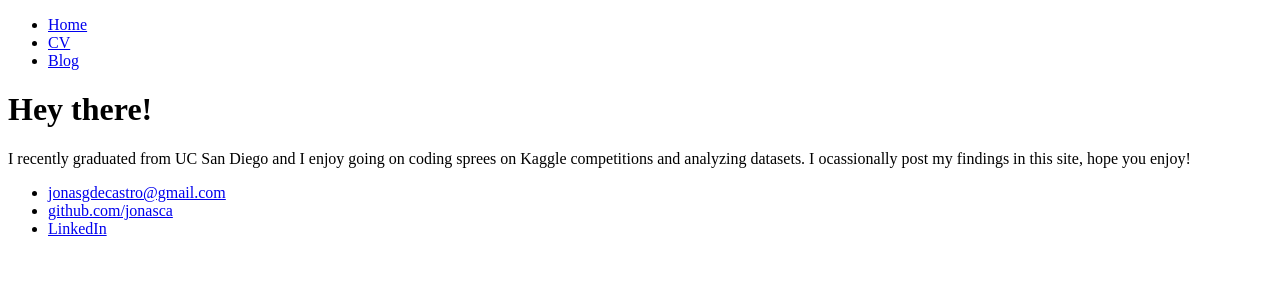
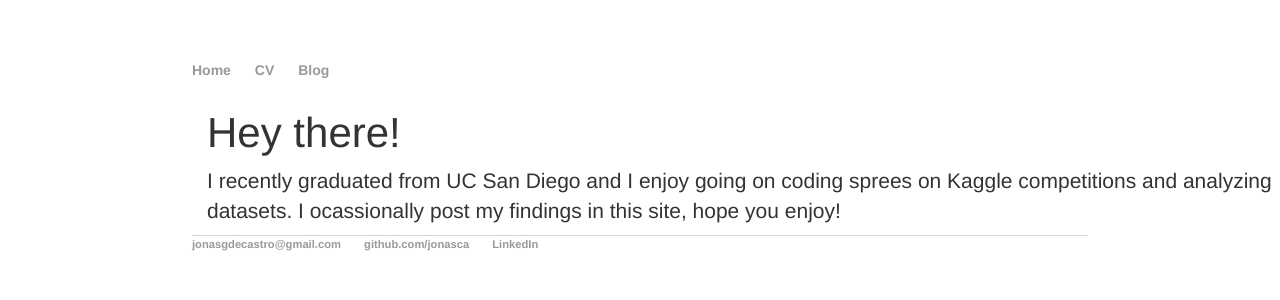
Before and after one commit to jonasca/jonasca.github.io, a Jekyll site: the page built from index.html, in a window 1280 px wide. Shown: the top 300 px of the page. Built offline with Jekyll 4.4.1, drawn with Linux system fonts in a browser that asks for light colours.

Commit message:
Update default.html

```diff
--- a/_layouts/default.html
+++ b/_layouts/default.html
@@ -3,7 +3,8 @@
 		<head>
 			<title>{{ page.title }}</title>
 			<!-- link to main stylesheet -->
-			<link rel="stylesheet" type="text/css" href="/css/main.css">
+			<link rel="stylesheet" href="/static/lib/css/bootstrap.min.css">
+			<link rel="stylesheet" type="text/css" href="/static/css/main.css">
 		</head>
 		<body>
 			<nav>
```
